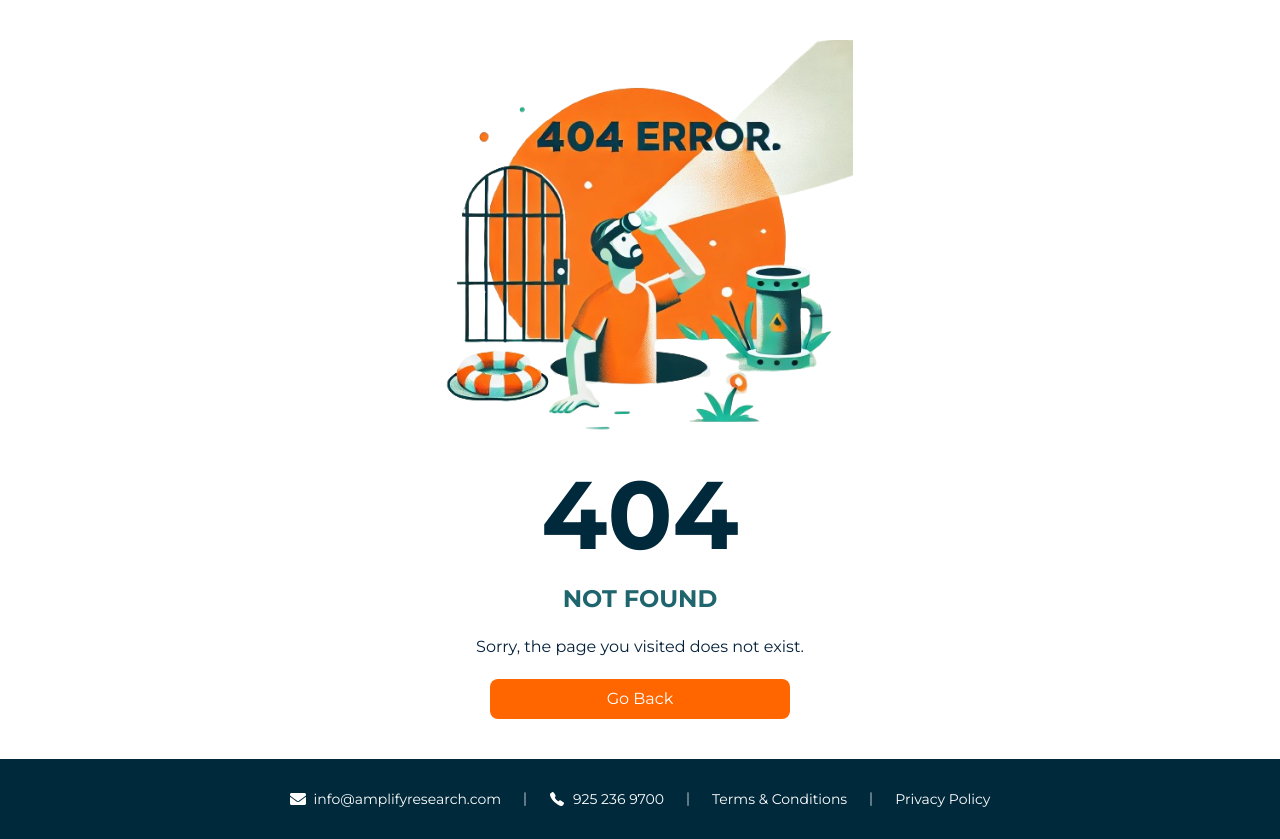
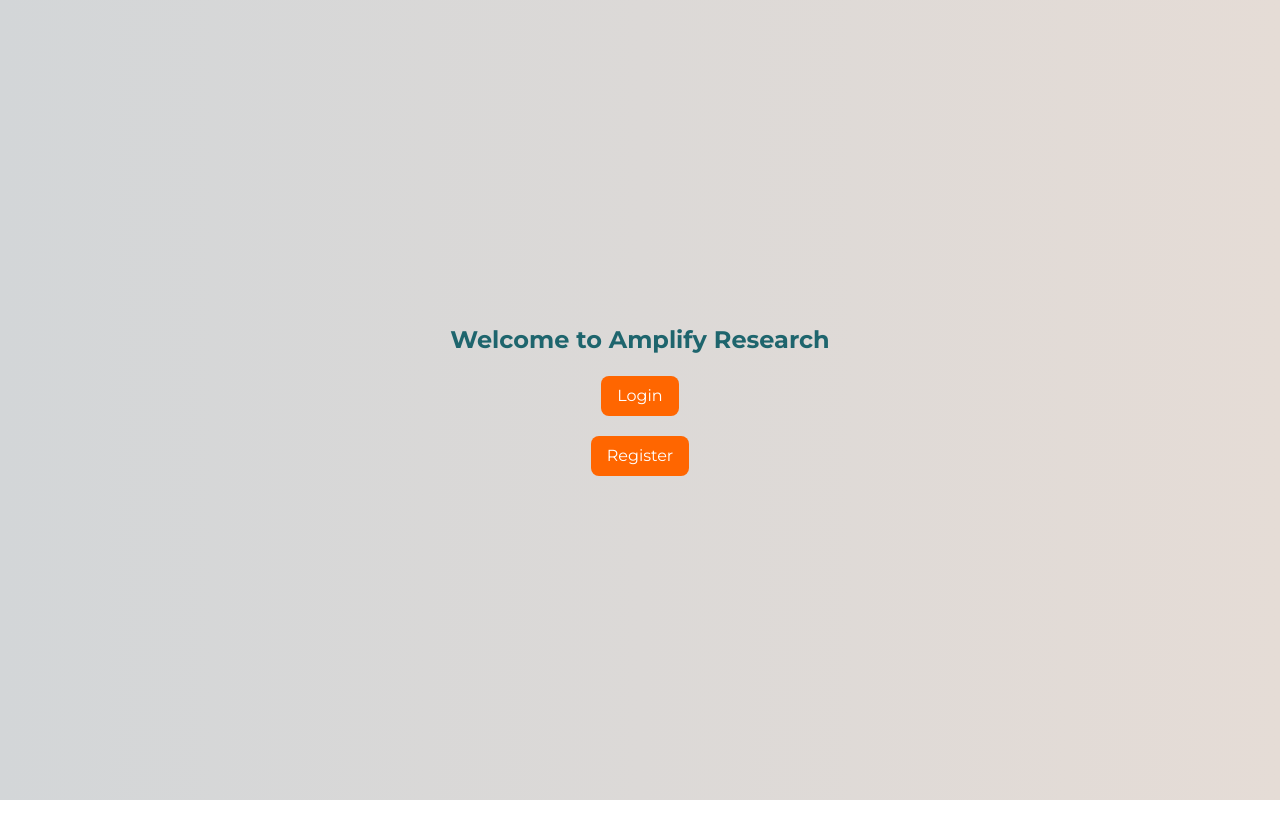
Before and after one commit to enayetsyl/AmplifyMeetingFE, a Next.js app: page / in a window 1280 px wide. Before the commit this address had no page. After the commit the page ends 800 px from the top, so only its background shows below. Built offline with nearby package versions, Linux system fonts and the light colour scheme.

Commit message:
home page edited

```diff
--- a/src/app/page.jsx
+++ b/src/app/page.jsx
@@ -8,10 +8,30 @@
 import Error403 from "@/components/errorComponent/Error403";
 import Error500 from "@/components/errorComponent/Error500";
 import Error404 from "@/components/errorComponent/Error404";
+import Link from "next/link";
+import HeadingBlue25px from "@/components/shared/HeadingBlue25px";
 
 export default function Home() {
   return (
-<Error404/>
+    <div className="flex flex-col justify-center items-center min-h-screen meeting_bg space-y-5">
+      <HeadingBlue25px>Welcome to Amplify Research</HeadingBlue25px>
+      <Link href="/login">
+      <Button
+      children='Login'
+      variant="primary"
+      className="px-4 py-2 rounded-lg"
+      type="button      "
+      />
+      </Link>
+      <Link href="/register">
+      <Button
+      children='Register'
+      variant="primary"
+      className="px-4 py-2 rounded-lg"
+      type="button      "
+      />
+      </Link>
+    </div>
 
   );
 }
```
